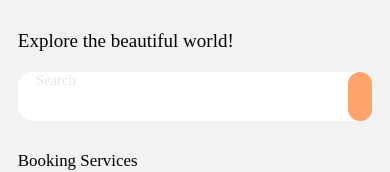
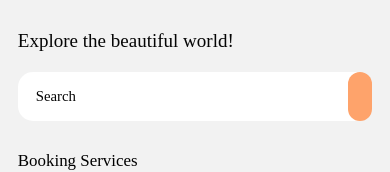
Before and after one commit to slo248/Travelly, a React Native app: screen /HomeBooking in a window 390 px wide. Shown: the top 172 px of the page. Built offline with nearby package versions, Linux system fonts and the light colour scheme.

Commit message:
fxi search box

```diff
--- a/src/components/SearchBox/index.tsx
+++ b/src/components/SearchBox/index.tsx
@@ -21,7 +21,6 @@ const SearchBox: FC<SearchBoxProps> = ({
   const { control, handleSubmit } = useForm<SearchFieldValues>();
   return (
     <View style={styles.container}>
-      <View style={{ flex: 1 }}>
       <FormInputController
         control={control}
         name="search"
@@ -30,11 +29,10 @@ const SearchBox: FC<SearchBoxProps> = ({
           style: {
             fontSize: rMS(14),
             fontFamily: Fonts.regular,
-              color: '#E5E5E5'
+            color: Colors.tertiary
           }
         }}
       />
-      </View>
       <View style={styles.button}>
         <ButtonIcon
           borderRadius={13}
@@ -51,7 +49,8 @@ const styles = StyleSheet.create({
     height: rH(40),
     backgroundColor: Colors.white,
     borderRadius: 15,
-    paddingHorizontal: rW(16)
+    paddingHorizontal: rW(16),
+    justifyContent: 'center'
   },
   button: {
     position: 'absolute',
--- a/src/screens/Booking/Flights/Flight.tsx
+++ b/src/screens/Booking/Flights/Flight.tsx
@@ -67,11 +67,12 @@ const styles = StyleSheet.create({
   card: {
     width: '100%',
     flexDirection: 'row',
-    justifyContent: 'space-between',
-    alignItems: 'flex-end'
+    justifyContent: 'space-between'
   },
   icon: {
     width: rW(130),
-    height: rH(24)
+    height: rH(24),
+    alignSelf: 'flex-end',
+    transform: [{ translateY: rH(-2) }]
   }
 });
```
Lines whose indentation alone changed are shown as unchanged.
